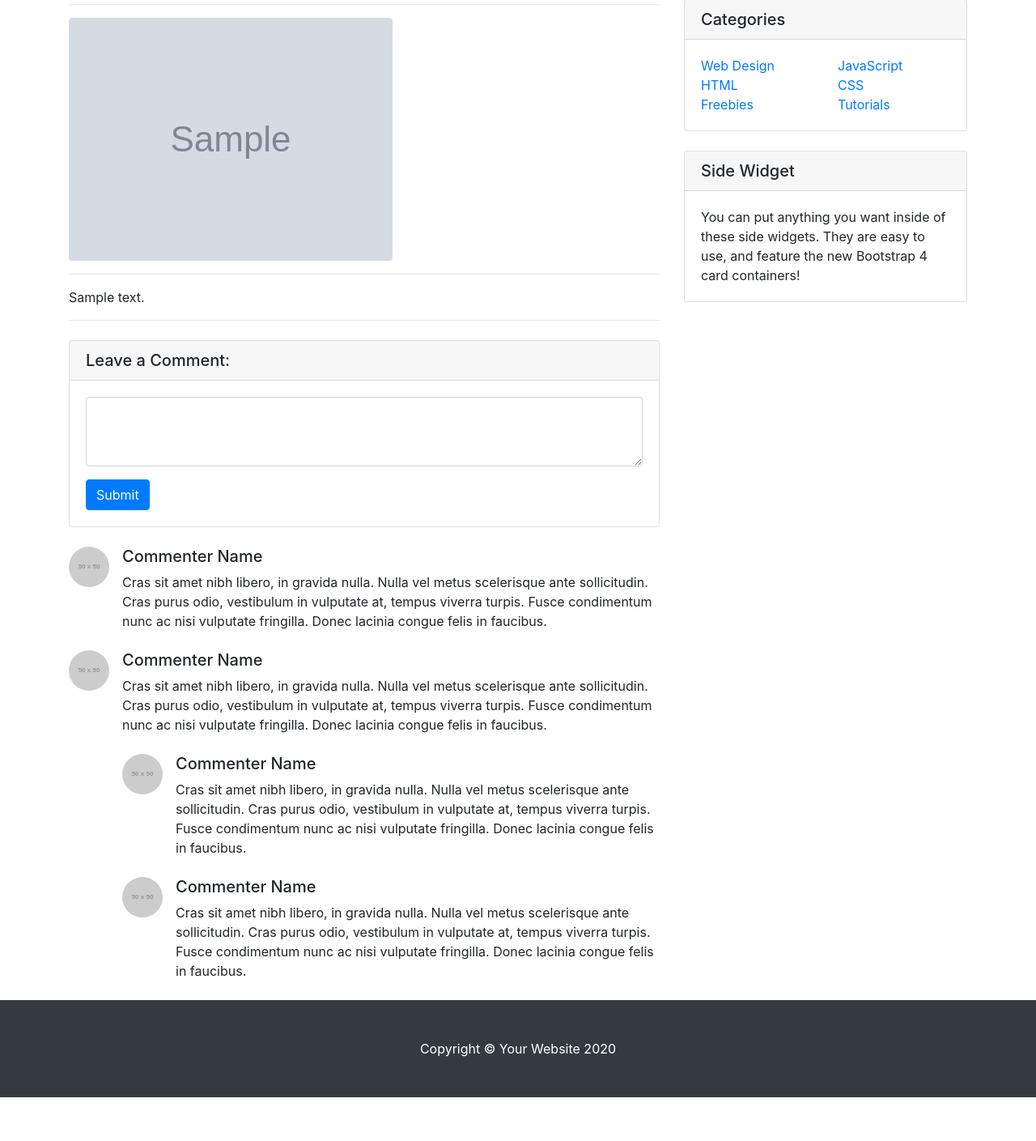
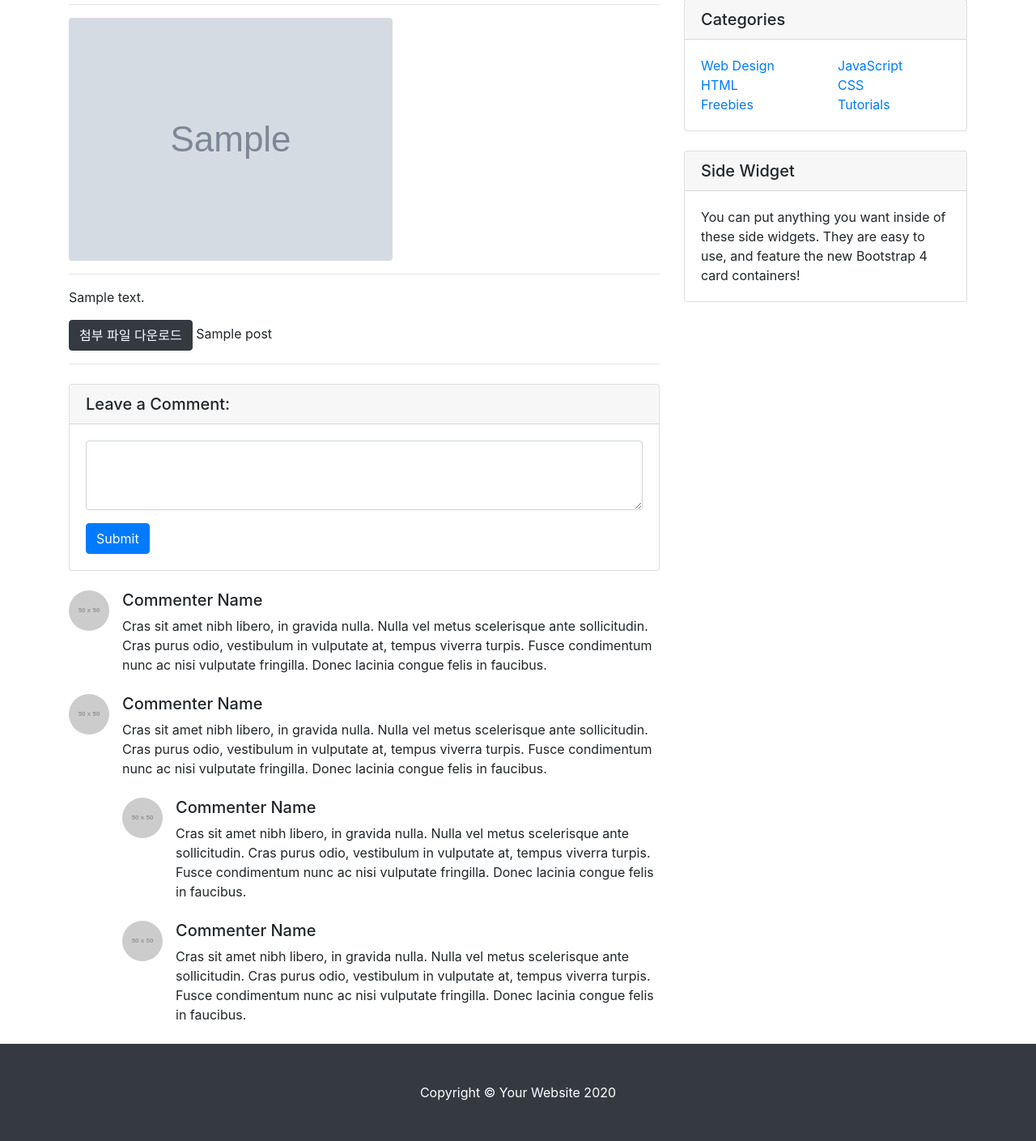
Before and after one commit to yeonk33/DjangoBlog, a Django app: template blog/templates/blog/post_detail.html in a window 1280 px wide. Shown: the part 234-1643 px from the top of the page at 81% size. Before the commit the page ends 1589 px from the top, so only its background shows below. Run offline with Django 3.2, Linux system fonts and the light colour scheme; the template is opened without the code that fills it: most values are stand-ins (such as "Sample title", 1, 10 or a date in 2020); grey boxes marked "Sample" are stand-in pictures; grey boxes labelled with a size stand in for pictures from a placeholder-image service; some libraries are stand-ins or nearby versions.

Commit message:
head_image 및 attached_file 없을때 템플릿 개선, 다운로드 버튼 추가

```diff
--- a/blog/models.py
+++ b/blog/models.py
@@ -1,3 +1,5 @@
+import os.path
+
 from django.db import models
 
 # Create your models here.
@@ -16,3 +18,6 @@ class Post(models.Model):
 
     def get_absolute_url(self):
         return f'/blog/{self.pk}/'
+
+    def get_file_name(self):
+        return os.path.basename(self.attached_file.name)
--- a/blog/templates/blog/post_detail.html
+++ b/blog/templates/blog/post_detail.html
@@ -74,12 +74,20 @@
         <hr>
 
         <!-- Preview Image -->
-        <img class="img-fluid rounded" src="{{ post.head_image.url }}" alt="">
+          {% if post.head_image %}
+            <img class="img-fluid rounded" src="{{ post.head_image.url }}" alt="">
+          {% endif %}
+
 
         <hr>
 
         <!-- Post Content -->
         <p>{{ post.content }}</p>
+
+      {% if post.attached_file %}
+          <a href="{{ post.attached_file.url }}" type="button" class="btn btn-dark" download>첨부 파일 다운로드</a>
+          {{ post.get_file_name }}
+      {% endif %}
         <hr>
 
         <!-- Comments Form -->
```
Also changed, not shown: blog/templates/blog/post_list.html (+6 -1 lines).
